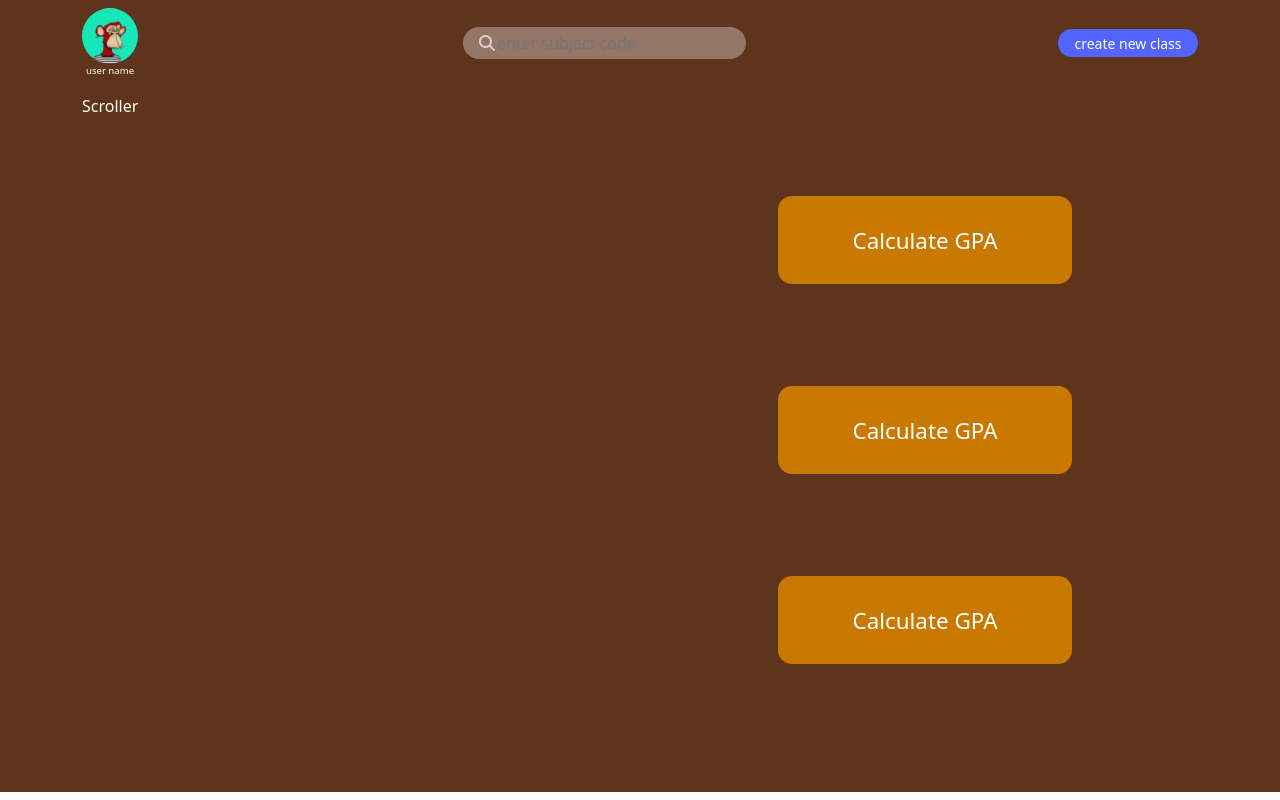
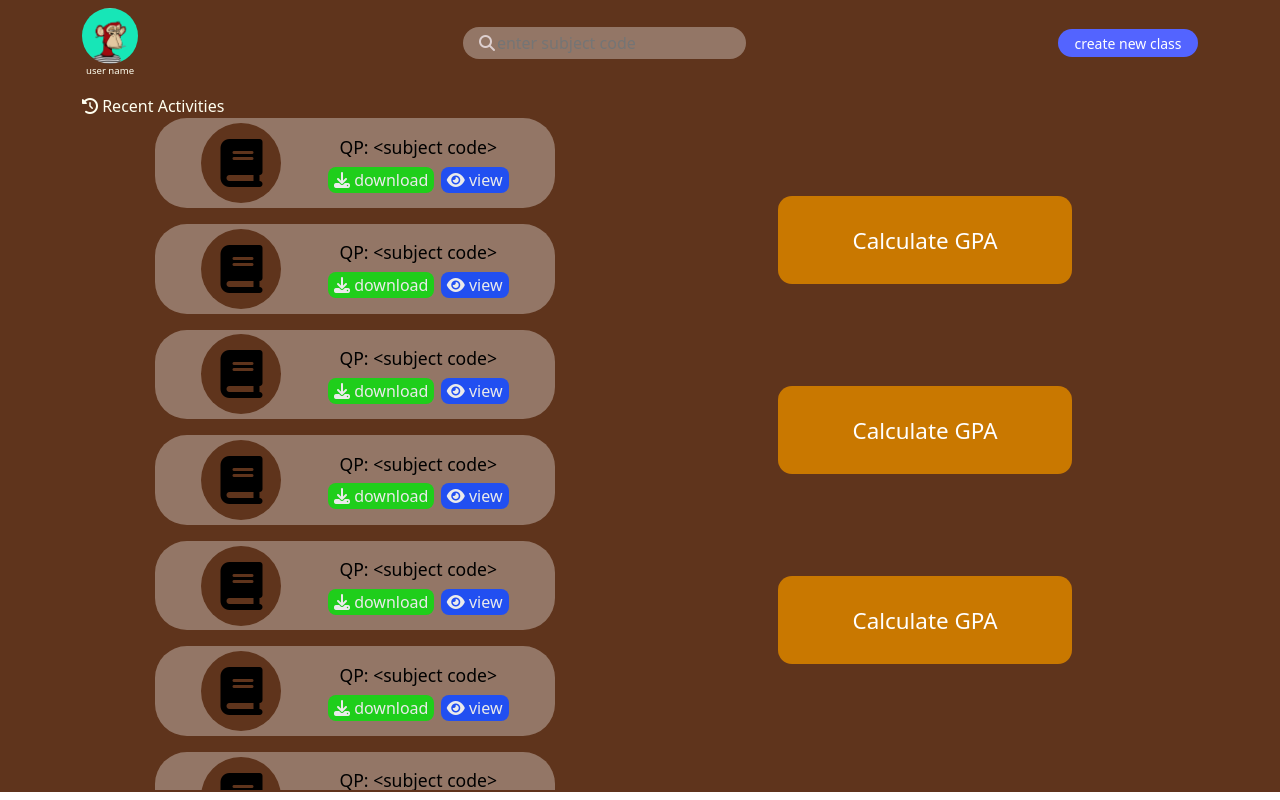
Before and after one commit to nakulankurmullam/noteslab, a React (Vite) app: page /faculty in a window 1280 px wide. Built offline with nearby package versions, Linux system fonts and the light colour scheme.

Commit message:
dummy css finished

```diff
--- a/src/Components/Scroller.css
+++ b/src/Components/Scroller.css
@@ -0,0 +1,9 @@
+.scroll-wrap{
+    height:84vh;
+    display:flex;
+    flex-direction:column;
+    justify-content:space-evenly;
+    align-items:center;
+    gap:1rem;
+    overflow:scroll !important;
+}
--- a/src/Components/Scroller.jsx
+++ b/src/Components/Scroller.jsx
@@ -1,9 +1,27 @@
-import React from 'react'
+import React from "react";
+import "./Scroller.css";
+import ScrollCard from "./SubComponents/ScrollCard";
 
 function Scroller() {
   return (
-    <div>Scroller</div>
-  )
+    <div className="scroll-main">
+      <div>
+        <i className="fa-solid fa-history"></i> Recent Activities
+      </div>
+      <div className="scroll-wrap">
+        <ScrollCard />
+        <ScrollCard />
+        <ScrollCard />
+        <ScrollCard />
+        <ScrollCard />
+        <ScrollCard />
+        <ScrollCard />
+        <ScrollCard />
+        <ScrollCard />
+        <ScrollCard />
+      </div>
+    </div>
+  );
 }
 
-export default Scroller
+export default Scroller;
--- /dev/null
+++ b/src/Components/SubComponents/ScrollCard.css
@@ -0,0 +1,49 @@
+.sCard-wrap {
+  background-color: rgba(255, 255, 255, 0.33);
+  border-radius: 32px;
+  width: 45vw;
+  max-width: 400px;
+  display: flex;
+  padding: 0.3rem 0;
+  justify-content: space-evenly;
+}
+.sCard-left {
+  background-color: #5f341c;
+  color: black;
+  font-size: 3rem;
+  height: 5rem;
+  width: 5rem;
+  border-radius: 50%;
+  display: flex;
+  align-items: center;
+  justify-content: center;
+}
+.sCard-right {
+  display: flex;
+  align-items: center;
+  justify-content: center;
+  gap: 0.4rem;
+  flex-direction: column;
+}
+.sCard-title {
+  color: black;
+  font-size: 1.1rem;
+}
+.sCard-btn-wrap {
+  display: flex;
+  gap: 0.4rem;
+  align-items: stretch;
+  justify-content: space-evenly;
+}
+.view {
+  background-color: #214ff1;
+  border: none;
+  color: rgb(235, 235, 235);
+  border-radius: 8px;
+}
+.dwnld {
+  background-color: #1fce1b;
+  border: none;
+  color: rgb(235, 235, 235);
+  border-radius: 8px;
+}
--- /dev/null
+++ b/src/Components/SubComponents/ScrollCard.jsx
@@ -0,0 +1,19 @@
+import React from "react";
+import "./ScrollCard.css";
+
+function ScrollCard() {
+  return (
+    <div className="sCard-wrap">
+      <div className="sCard-left"><i className="fa-solid fa-book"></i></div>
+      <div className="sCard-right">
+        <div className="sCard-title">QP: {"<subject code>"}</div>
+        <div className="sCard-btn-wrap">
+          <button className="dwnld"> <i className="fa-solid fa-download"></i> download</button>
+          <button className="view"> <i className="fa-solid fa-eye"></i> view</button>
+        </div>
+      </div>
+    </div>
+  );
+}
+
+export default ScrollCard;
```
